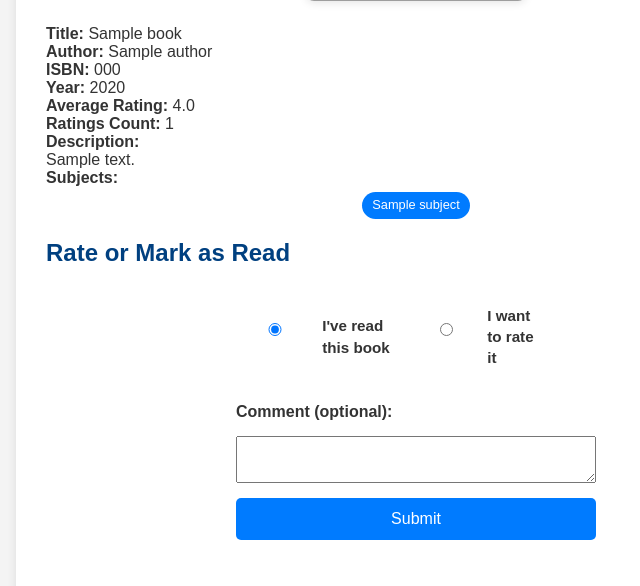
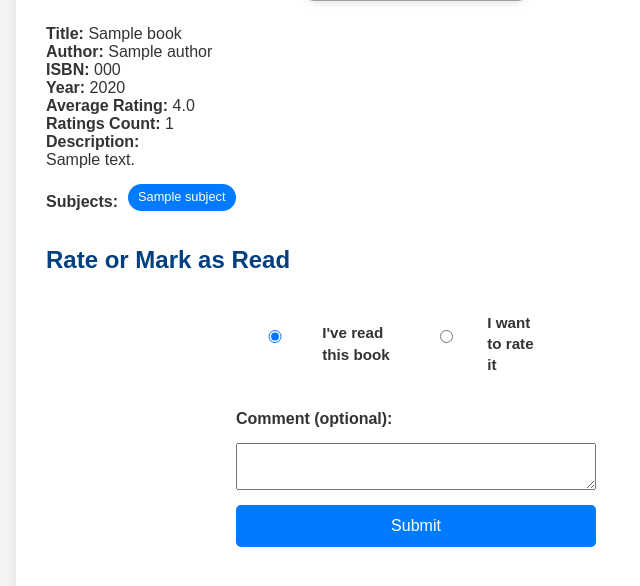
Before and after one commit to simon-bouchard/Book_Recommendation_UI_with_FastAPI, a FastAPI app: page /book/1 in a window 1280 px wide. Shown: the part 329-915 px from the top of the page, without its empty margins (224-864 px from the left). Run offline with FastAPI, Linux system fonts and the light colour scheme; tables that the repository leaves empty hold one stand-in row (values such as "Sample post"); parts of the project's set-up code (start-up, migrations or seed data) failed here and were passed over; grey boxes are pictures that could not be loaded.

Commit message:
better sibjects display

```diff
--- a/static/css/styles.css
+++ b/static/css/styles.css
@@ -230,6 +230,57 @@ button:hover {
     border-radius: 20px;
     font-size: 0.8rem;
     line-height: 1.3;
+}
+
+/* Scoped styling for book page subject block */
+.book-subjects-wrapper {
+    margin-top: 10px;
+    position: relative;
+}
+
+.subject-line {
+    display: flex;
+    flex-wrap: wrap;
+    align-items: center;
+    gap: 10px;
+}
+
+.book-subjects-wrapper strong {
+    white-space: nowrap;
+    flex-shrink: 0;
+}
+
+.book-subjects-wrapper .subject-list {
+    display: flex;
+    flex-wrap: wrap;
+    gap: 6px 10px;
+    flex: 1 1 auto;
+    justify-content: flex-start;
+}
+
+.book-subjects-collapsed {
+    max-height: 5.7em; /* about 3 lines */
+    overflow: hidden;
+    position: relative;
+}
+
+.book-subjects-collapsed.fade-active::after {
+    content: "";
+    position: absolute;
+    left: 0;
+    bottom: 0;
+    width: 100%;
+    height: 2.5em;
+    background: linear-gradient(to bottom, rgba(255, 255, 255, 0), white 85%);
+    pointer-events: none;
+}
+
+.book-subjects-expanded {
+    max-height: none;
+}
+
+.book-subjects-wrapper .subject-list.centered {
+    justify-content: center;
 }
 
 .cover-container {
--- a/templates/book.html
+++ b/templates/book.html
@@ -8,9 +8,9 @@
 </head>
 <body>
     <div class="layout">
-    <div class="container">
+        <div class="container">
+        {% include 'navbar.html' %}
 
-        {% include 'navbar.html' %}
 
         <h2>Book Details</h2>
 
@@ -45,11 +45,16 @@
             {% endif %}
 
             {% if book.subjects %}
-                <p><strong>Subjects:</strong></p>
-                <div class="subject-list">
-                    {% for subj in book.subjects %}
-                        <span class="subject-pill">{{ subj }}</span>
-                    {% endfor %}
+                <div class="book-subjects-wrapper">
+                    <div class="subject-line">
+                        <strong>Subjects:</strong>
+                        <div class="subject-list book-subjects-collapsed" id="subjectList">
+                            {% for subj in book.subjects %}
+                                <span class="subject-pill">{{ subj }}</span>
+                            {% endfor %}
+                        </div>
+                    </div>
+                    <span class="toggle-link" id="toggleSubjects" style="display: none;">Show more</span>
                 </div>
             {% endif %}
 
@@ -281,6 +286,38 @@
     }
 </script>
 
+<script>
+    const toggleSubjectsBtn = document.getElementById("toggleSubjects");
+    const subjectList = document.getElementById("subjectList");
+    const labelEl = document.querySelector(".subject-line strong");
+
+    function isOverflowing(el) {
+        return el.scrollHeight > el.clientHeight + 2;
+    }
+
+    function didWrapInlineWith(label, container) {
+        return container.getBoundingClientRect().top > label.getBoundingClientRect().top;
+    }
+
+    if (toggleSubjectsBtn && subjectList) {
+        // Center if wrapped to next line
+        if (didWrapInlineWith(labelEl, subjectList)) {
+            subjectList.classList.add("centered");
+        }
+
+        if (isOverflowing(subjectList)) {
+            subjectList.classList.add("fade-active"); // ✅ only show fade when needed
+            toggleSubjectsBtn.style.display = "inline-block";
+
+            toggleSubjectsBtn.onclick = () => {
+                const isCollapsed = subjectList.classList.contains("book-subjects-collapsed");
+                subjectList.classList.toggle("book-subjects-collapsed");
+                subjectList.classList.toggle("book-subjects-expanded");
+                toggleSubjectsBtn.textContent = isCollapsed ? "Show less" : "Show more";
+            };
+        }
+    }
+</script>
 
 </body>
 </html>
```
